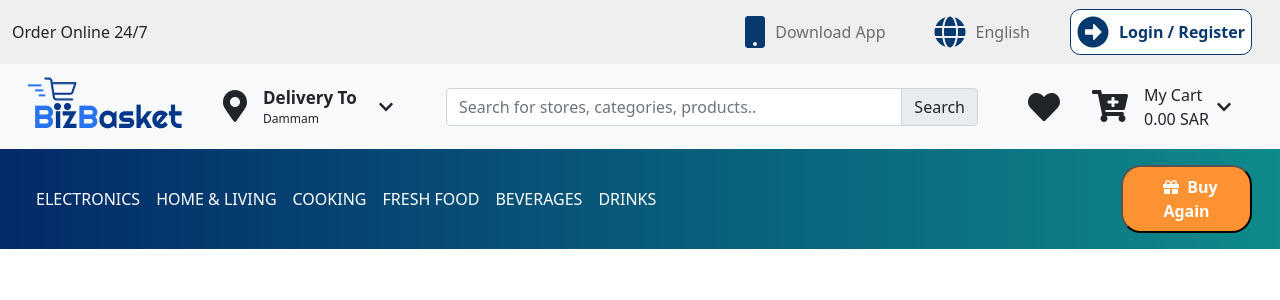
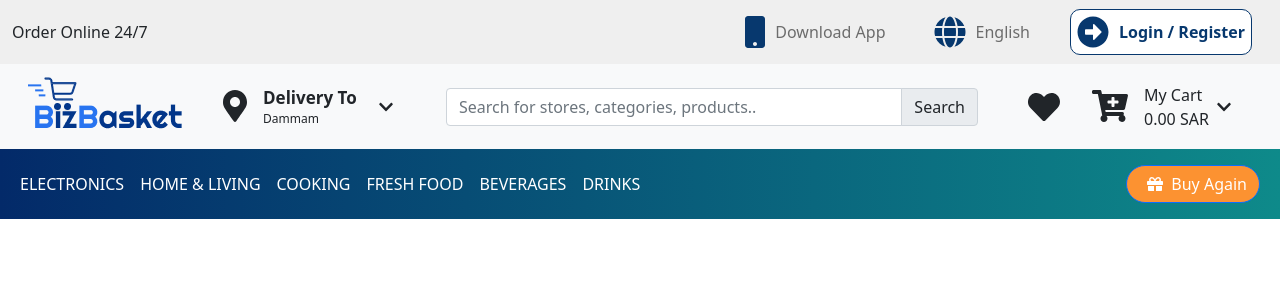
Before and after one commit to HAL94/storefront, a React (Create React App) app: page / in a window 1280 px wide. Shown: the top 300 px of the page. Built offline with nearby package versions, Linux system fonts and the light colour scheme.

Commit message:
Added React Bootstrap

```diff
--- a/package.json
+++ b/package.json
@@ -12,6 +12,7 @@
     "bootstrap": "^5.1.3",
     "feather-icons-react": "^0.5.0",
     "react": "^17.0.2",
+    "react-bootstrap": "^2.0.3",
     "react-dom": "^17.0.2",
     "react-scripts": "4.0.3",
     "web-vitals": "^1.1.2"
--- a/public/index.html
+++ b/public/index.html
@@ -15,6 +15,13 @@
       user's mobile device or desktop. See https://developers.google.com/web/fundamentals/web-app-manifest/
     -->
     <link rel="manifest" href="%PUBLIC_URL%/manifest.json" />
+
+    <link
+      rel="stylesheet"
+      href="https://cdn.jsdelivr.net/npm/bootstrap@5.1.3/dist/css/bootstrap.min.css"
+      integrity="sha384-1BmE4kWBq78iYhFldvKuhfTAU6auU8tT94WrHftjDbrCEXSU1oBoqyl2QvZ6jIW3"
+      crossorigin="anonymous"
+    />
     <!--
       Notice the use of %PUBLIC_URL% in the tags above.
       It will be replaced with the URL of the `public` folder during the build.
@@ -25,9 +32,6 @@
       Learn how to configure a non-root public URL by running `npm run build`.
     -->
     <!-- choose one -->
-<!-- <script src="https://unpkg.com/feather-icons"></script> -->
-<script src="https://cdn.jsdelivr.net/npm/feather-icons/dist/feather.min.js"></script>
-
     <title>React App</title>
   </head>
   <body>
--- a/src/App.js
+++ b/src/App.js
@@ -2,7 +2,10 @@ import Header from "./Components/Navigation/Header/Header";
 
 function App() {
   return (
-    <Header/>
+
+    <>
+      <Header />
+    </>
   );
 }
 
--- /dev/null
+++ b/src/Components/Navigation/Header/BottomBarTemp/BottomBarTemp.js
@@ -0,0 +1,39 @@
+import React from 'react'
+import Navbar from 'react-bootstrap/Navbar';
+import Container from 'react-bootstrap/Container';
+import Nav from 'react-bootstrap/Nav';
+import Button from 'react-bootstrap/Button';
+import classes from './BottomBarTemp.module.css';
+
+import { faGift } from '@fortawesome/free-solid-svg-icons';
+import { FontAwesomeIcon } from '@fortawesome/react-fontawesome';
+
+function BottomBarTemp() {
+    return (
+        <Navbar className="primary_bg" expand="lg">
+            <Container fluid>
+                <Navbar.Toggle aria-controls="basic-navbar-nav" className="ms-auto" />
+                <Navbar.Collapse id="basic-navbar-nav">
+                    <Nav className="me-auto">
+                        <Nav.Link href="#home" className={`${classes['font_white']}`}>ELECTRONICS</Nav.Link>
+                        <Nav.Link href="#link" className={`${classes['font_white']}`}>HOME & LIVING</Nav.Link>
+                        <Nav.Link href="#link" className={`${classes['font_white']}`}>COOKING</Nav.Link>
+                        <Nav.Link href="#link" className={`${classes['font_white']}`}>FRESH FOOD</Nav.Link>
+                        <Nav.Link href="#link" className={`${classes['font_white']}`}>BEVERAGES</Nav.Link>
+                        <Nav.Link href="#link" className={`${classes['font_white']}`}>DRINKS</Nav.Link>
+                    </Nav>
+                    <Nav className="ms-auto">
+                        <Nav.Link href="#!">
+                            <Button className={`${classes['buy_again_btn']}`}>
+                                <FontAwesomeIcon icon={faGift} className="mx-2"></FontAwesomeIcon>
+                                Buy Again
+                            </Button>
+                        </Nav.Link>
+                    </Nav>
+                </Navbar.Collapse>
+            </Container>
+        </Navbar>
+    )
+}
+
+export default BottomBarTemp;
--- /dev/null
+++ b/src/Components/Navigation/Header/BottomBarTemp/BottomBarTemp.module.css
@@ -0,0 +1,8 @@
+.font_white {
+    color: #fff !important;
+}
+
+.buy_again_btn {
+    background: #FC9231 !important;
+    border-radius: 42px !important;
+}
--- a/src/Components/Navigation/Header/Header.js
+++ b/src/Components/Navigation/Header/Header.js
@@ -1,13 +1,15 @@
 import TopBar from "./TopBar/TopBar";
 import MiddleBar from './MiddleBar/MiddleBar';
-import BottomBar from "./BottomBar/BottomBar";
+// import BottomBar from "./BottomBar/BottomBar";
+import BottomBarTemp from "./BottomBarTemp/BottomBarTemp";
 
 const Header = (props) => {
     return (
         <header className="p-20">
             <TopBar/>
             <MiddleBar/>
-            <BottomBar/>
+            {/* <BottomBar/> */}
+            <BottomBarTemp/>
         </header>
     );
 }
```
Also changed, not shown: 1 other file (tests, documents, lock files or other folders).
